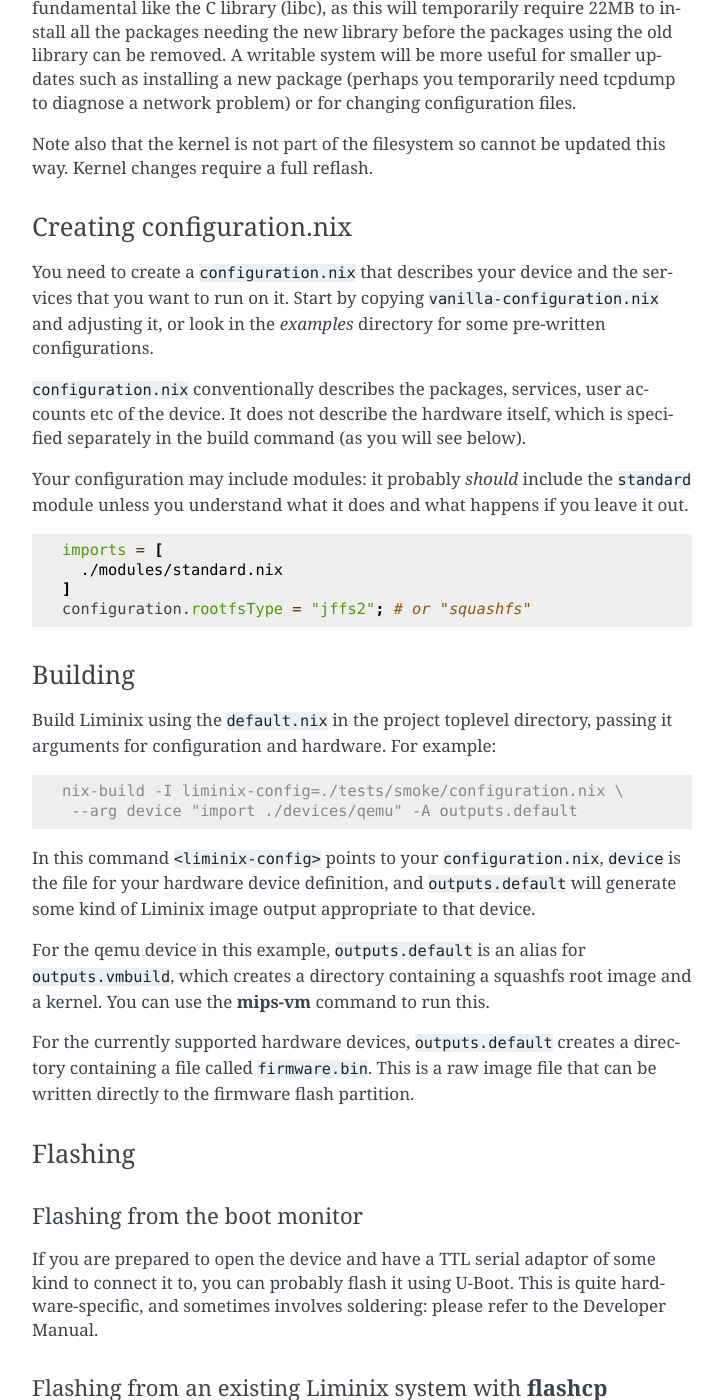
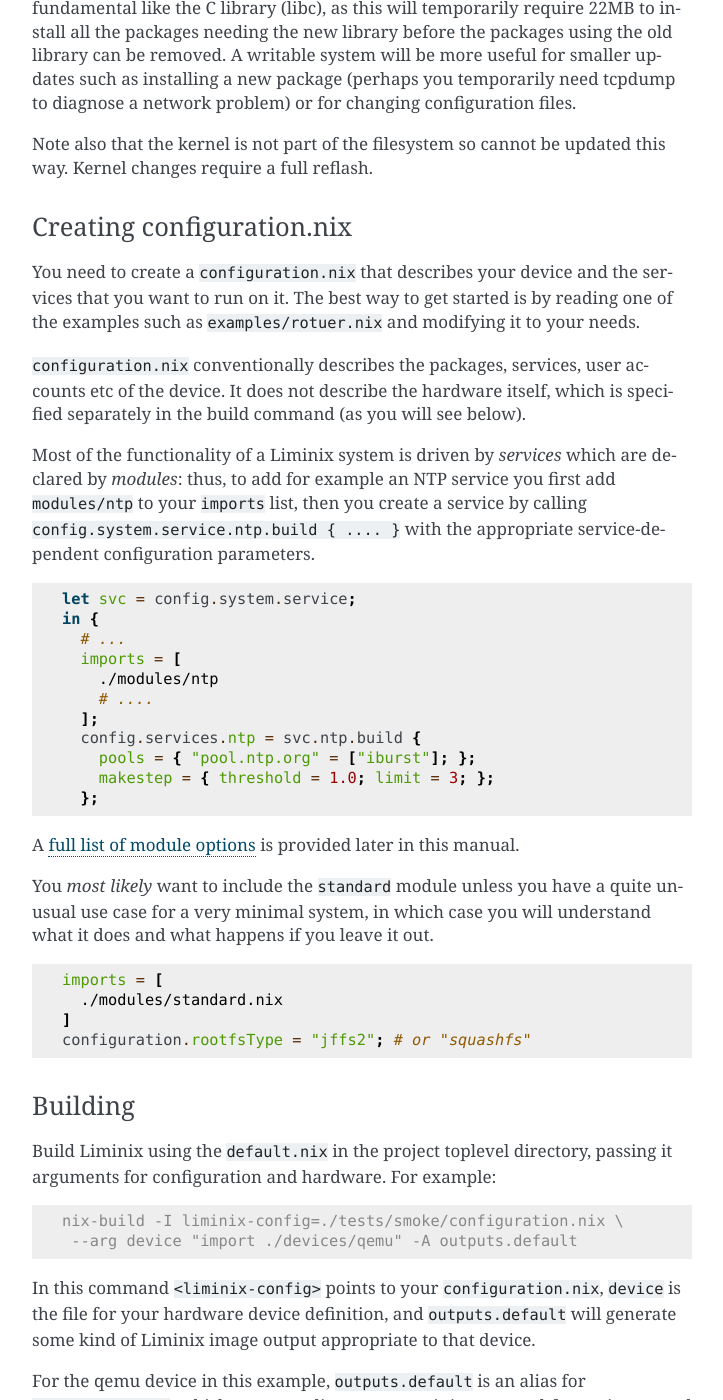
Before and after one commit to telent/liminix, a Sphinx documentation site: the page built from doc/user.rst, in a window 1280 px wide and 1400 px high, scrolled down 1323 px. Shown: the whole window, without its empty margins (388-1111 px from the left). Built offline with Sphinx 7.4.7, drawn with Linux system fonts in a browser that asks for light colours.

Commit message:
explain (badly) the module/service dynamic

```diff
--- a/doc/user.rst
+++ b/doc/user.rst
@@ -83,19 +83,42 @@
 ==========================
 
 
-You need to create a :file:`configuration.nix` that describes your device
-and the services that you want to run on it. Start by copying
-:file:`vanilla-configuration.nix` and adjusting it, or look in the `examples`
-directory for some pre-written configurations.
+You need to create a :file:`configuration.nix` that describes your
+device and the services that you want to run on it. The best way to
+get started is by reading one of the examples such as
+:file:`examples/rotuer.nix` and modifying it to your needs.
 
 :file:`configuration.nix` conventionally describes the packages, services,
 user accounts etc of the device. It does not describe the hardware
 itself, which is specified separately in the build command (as you
 will see below).
 
-Your configuration may include modules: it probably *should*
-include the ``standard`` module unless you understand what it
-does and what happens if you leave it out.
+Most of the functionality of a Liminix system is driven by *services*
+which are declared by *modules*: thus, to add for example an NTP service
+you first add :file:`modules/ntp` to your ``imports`` list, then
+you create a service by calling :code:`config.system.service.ntp.build { .... }`
+with the appropriate service-dependent configuration parameters.
+
+.. code-block:: nix
+
+  let svc = config.system.service;
+  in {
+    # ...
+    imports = [
+      ./modules/ntp
+      # ....
+    ];
+    config.services.ntp = svc.ntp.build {
+      pools = { "pool.ntp.org" = ["iburst"]; };
+      makestep = { threshold = 1.0; limit = 3; };
+    };
+
+A :ref:`full list of module options <module-options>` is provided
+later in this manual.
+
+You *most likely* want to include the ``standard`` module unless you
+have a quite unusual use case for a very minimal system, in which case
+you will understand what it does and what happens if you leave it out.
 
 .. code-block:: nix
 
@@ -319,4 +342,6 @@
 Configuration options
 *********************
 
+.. _module-options:
+
 .. include:: modules.rst
```
